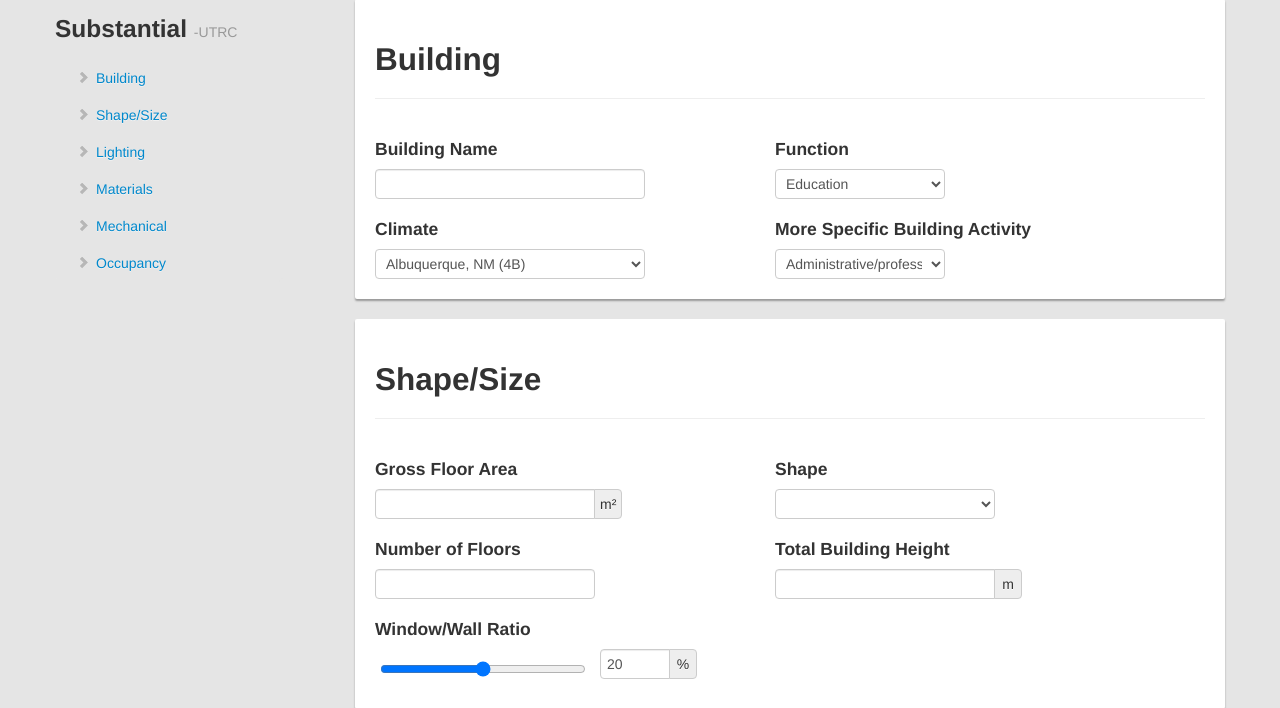
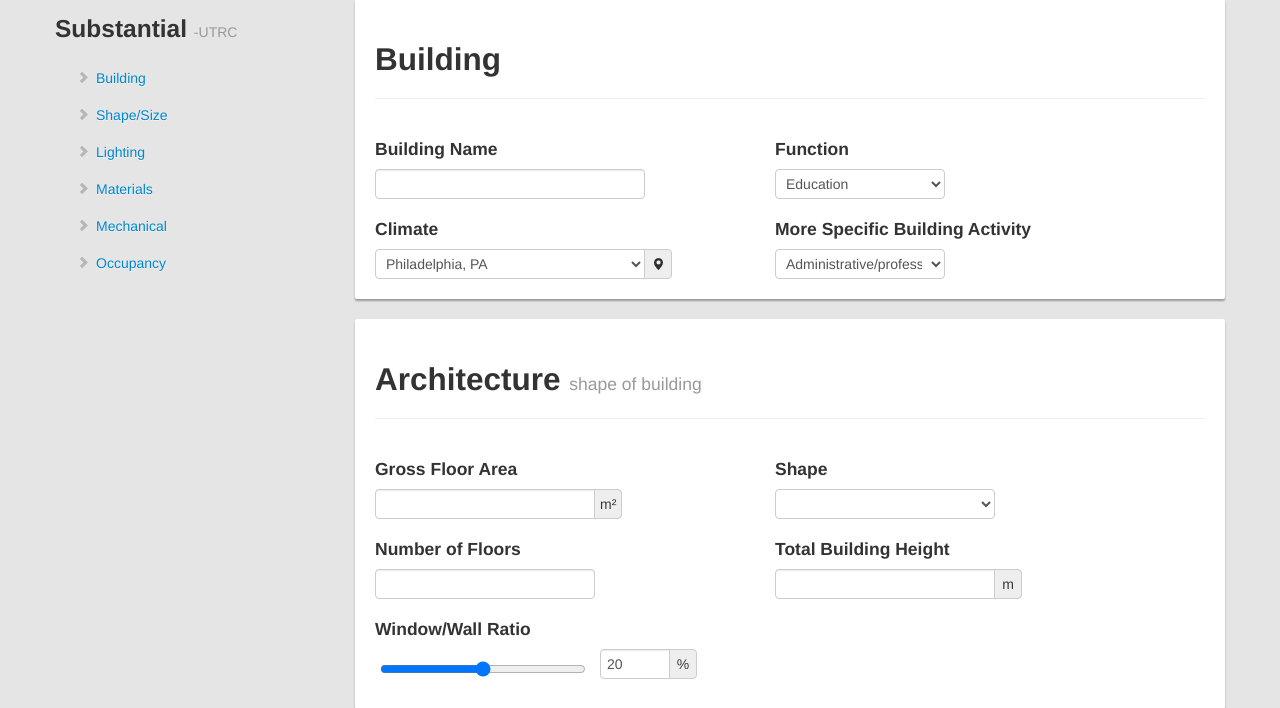
Before and after one commit to eebhub/platform, a Node server app: page /substantial in a window 1280 px wide. Shown: the part 61-769 px from the top of the page. Run offline with Node 20, Linux system fonts and the light colour scheme; some libraries are stand-ins or nearby versions.

Commit message:
standardize weather options

```diff
--- a/views/substantial.ejs
+++ b/views/substantial.ejs
@@ -117,26 +117,31 @@
                                     />
                                     <br/>
                                     <h4>Climate</h4>
-                                    <select class="span3" name="info[building_climate]">
-                                        <option value="ALBUQUERQUE INTL ARPT [ISIS]">Albuquerque, NM (4B)</option>
-                                        <option value="BALTIMORE BLT-WASHNGTN INT'L">Baltimore, MD (4A)</option>
-                                        <option value="BOISE AIR TERMINAL [UO]">Boise, ID (5B)</option>
-                                        <option value="BURLINGTON INTERNATIONAL AP">Burlingotn, NH (6A)</option>
-                                        <option value="CHICAGO OHARE INTL AP">Chicago, IL (5A)</option>
-                                        <option value="DULUTH INTERNATIONAL ARPT">Duluth, MN (7)</option>
-                                        <option value="EL PASO INTERNATIONAL AP [UT]">El Paso, TX (3B)</option>
-                                        <option value="FAIRBANKS INTL ARPT">Fairbanks, AK (8)</option>
-                                        <option value="HELENA REGIONAL AIRPORT">Helena, MT (6B)</option>
-                                        <option value="HOUSTON BUSH INTERCONTINENTAL">Houston, TX (2A)</option>
-                                        <option value="MEMPHIS INTERNATIONAL AP">Memphis, TN (3A)</option>
-                                        <option value="MIAMI INTL AP">Miami, FL (1A)</option>
-                                        <option value="PHOENIX SKY HARBOR INTL AP">Pheonix, AZ (2B)</option>
-                                        <option value="PHILADELPHIA INTERNATIONAL AP">Philadelphia, PA (4A)</option>
-                                        <option value="">Riyadh, SAU (1B)</option>
-                                        <option value="SALEM MCNARY FIELD">Salem, MA (4C)</option>
-                                        <option value="SAN FRANCISCO INTL AP'>San Francisco, CA (3C)</option>
-                                        <option value="">Vancouver, CAN (5C)</option>
-                                    </select>
+                                    <div class="input-append">
+                                        <select class="span3" name="info[building_climate]">
+                                            <option value="ALBUQUERQUE INTL ARPT [ISIS]">Albuquerque, NM</option>
+                                            <option value="BALTIMORE BLT-WASHNGTN INT'L">Baltimore, MD</option>
+                                            <option value="BOISE AIR TERMINAL [UO]">Boise, ID</option>
+                                            <option value="BURLINGTON INTERNATIONAL AP">Burlingotn, NH</option>
+                                            <option value="CHICAGO OHARE INTL AP">Chicago, IL</option>
+                                            <option value="DULUTH INTERNATIONAL ARPT">Duluth, MN</option>
+                                            <option value="EL PASO INTERNATIONAL AP [UT]">El Paso, TX</option>
+                                            <option value="FAIRBANKS INTL ARPT">Fairbanks, AK</option>
+                                            <option value="HELENA REGIONAL AIRPORT">Helena, MT</option>
+                                            <option value="HOUSTON BUSH INTERCONTINENTAL">Houston, TX</option>
+                                            <option value="MEMPHIS INTERNATIONAL AP">Memphis, TN</option>
+                                            <option value="MIAMI INTL AP">Miami, FL</option>
+                                            <option value="PHOENIX SKY HARBOR INTL AP">Pheonix, AZ</option>
+                                            <option value="PHILADELPHIA INTERNATIONAL AP" selected>Philadelphia, PA</option>
+                                            <option value="">Riyadh, SAU</option>
+                                            <option value="SALEM MCNARY FIELD">Salem, MA</option>
+                                            <option value="SAN FRANCISCO INTL AP">San Francisco, CA</option>
+                                            <option value="">Vancouver, CAN</option>
+                                        </select>
+                                        <span class="add-on">
+                                            <a href="http://developer.eebhub.org/weather.html" target="_blank"><i class="icon-map-marker"></i></a>
+                                        </span>
+                                    </div>
                                 </div>
                                 <div class="span4">
                                 <h4>Function</h4>
@@ -225,7 +230,7 @@
         <section id="size">
                 <div id="box-unit">
                     <div class="page-header">
-                        <h2>Shape/Size</h2>
+                        <h2>Architecture <small>shape of building</small></h2>
                     </div>
                     <div class="row">
                         <div class="span4">
```
